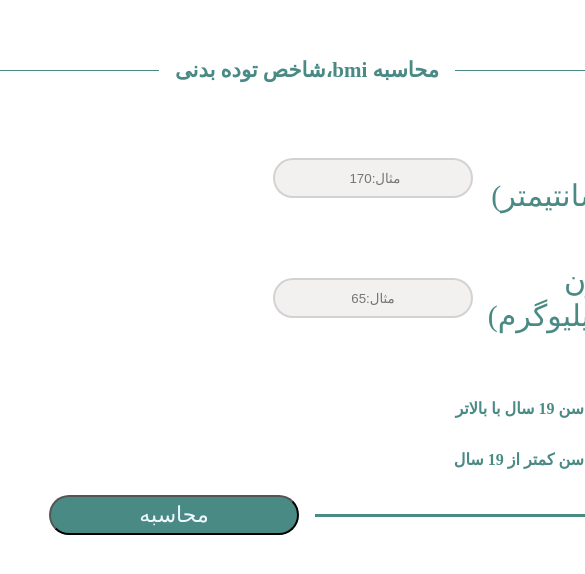
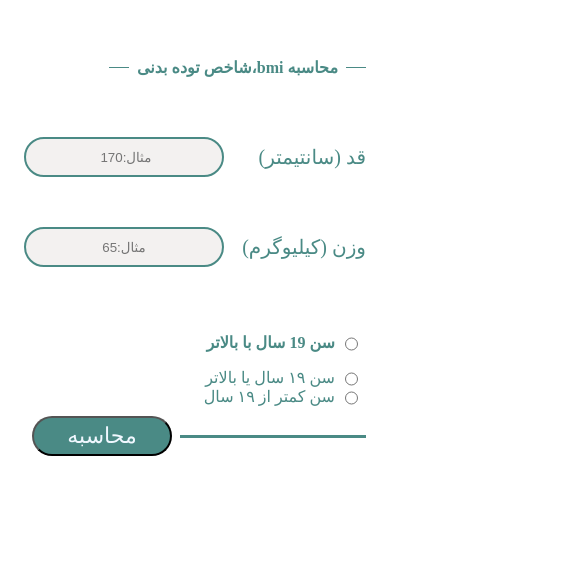
Before and after one commit to amirhoseinheydari18/javvascript-tesk1, a plain HTML site: page index.html in a window 390 px wide. Shown: the top 574 px of the page, 585 px wide, since content can reach past the window. Drawn offline with Linux system fonts and the light colour scheme.

Commit message:
updat tsk

```diff
--- a/app.js
+++ b/app.js
@@ -0,0 +1,35 @@
+
+ let heightInput = document.getElementById("meters");
+let weightInput = document.getElementById("weight");
+
+let button = document.getElementById("botem");
+ let result = document.getElementById("result");
+
+ button.addEventListener("click", function () {
+
+    let height = Number(heightInput.value);
+     let weight = Number(weightInput.value);
+
+     let heightmeter = height / 100;
+
+    const bmi = weight / (heightmeter * heightmeter);
+
+    if (height <= 0 || weight <= 0 || !Number.isFinite(bmi)) {
+         result.innerText = "لطفاً قد و وزن معتبر وارد کنید";
+        return;
+   }
+
+     if (bmi < 18.5) {
+         result.innerText = "وزن شما کم است: " + bmi.toFixed(2);
+    }
+    else if (bmi < 25) {
+        result.innerText = "وزن شما نرمال است: " + bmi.toFixed(2);
+   }
+     else if (bmi < 30) {
+        result.innerText = "شما اضافه وزن دارید: " + bmi.toFixed(2);
+    }
+    else {
+        result.innerText = "شما چاق هستید: " + bmi.toFixed(2);
+    }
+
+ });
--- a/index.html
+++ b/index.html
@@ -39,15 +39,22 @@
                         <p>سن 19 سال با بالاتر </p>
                     </strong>
                 </div>
-                <div id="agg-under19">
-                    <input id="radio" src="radio" type="radio" name="agg">
-                    <strong>
-                        <p>سن کمتر از 19 سال</p>
-                    </strong>
-                </div>
+              <div id="agg-up19">
+    <input id="adult" type="radio" name="age">
+    <label for="adult">سن ۱۹ سال یا بالاتر</label>
+</div>
+
+<div id="agg-under19">
+    <input id="under19" type="radio" name="age">
+    <label for="under19">سن کمتر از ۱۹ سال</label>
+</div>
                 <div id="mohasebe">
-                    <div id="line"></div> <button input id="botem" type="button">محاسبه
+                    <div id="line">
+
+                    </div>
+                     <button input id="botem" type="button">محاسبه
                     </button>
+                     <span id="result"></span>
                 </div>
             </div>
         </div>
@@ -88,7 +95,7 @@
 
 
 
-
+<script src="app.js" defer></script>
 
 
 
--- a/style.css
+++ b/style.css
@@ -1,73 +1,154 @@
-body{
+
+body {
     color: #4a8a85;
 }
-main{ display: flex;justify-content: center;}
-#measuring1 ,#measuring2{
+
+main {
+    display: flex;
+    justify-content: center;
+}
+
+#container {
+    width: 100%;
+    max-width: 450px;
+    margin: 0 auto;
+    padding: 0 16px;
+}
+
+#measuring1,
+#measuring2 {
     margin-bottom: 50px;
     display: flex;
     align-items: center;
-justify-content: space-between;gap: 12px;
+    justify-content: space-between;
+    gap: 12px;
 }
-#weight,#meters{  width: 100%; max-width: 200px; height: 40px;
-text-align: center;color: #c4c4c4ac;    border-radius: 25px; background-color: rgb(243, 241, 240);
-font-size:smaller; font-family: 'Segoe UI', Tahoma, Geneva, Verdana,;
-border: 2px solid;}
-#main-items{
+
+#weight,
+#meters {
+    width: 100%;
+    max-width: 200px;
+    height: 40px;
+    text-align: center;
+    color: #4a8a85;
+    border-radius: 25px;
+    background-color: rgb(243, 241, 240);
+    font-size: smaller;
+    border: 2px solid #4a8a85;
+}
+
+#main-items {
     margin: 0 auto;
 }
-#measuring1 label ,#measuring2 label{
-color: #4a8a85; font-size: 30px;
 
+#measuring1 label,
+#measuring2 label {
+    color: #4a8a85;
+    font-size: 30px;
 }
-#agg-under19 , #agg-up19 {
-display: flex; gap :5px
-;margin-right: 5px;
 
+#agg-under19,
+#agg-up19 {
+    display: flex;
+    gap: 5px;
+    margin-right: 5px;
 }
-#agg-under19 { margin-top: 0px;
-    margin-bottom: 10px ;
+
+#agg-under19 {
+    margin-top: 0;
+    margin-bottom: 10px;
 }
-#botem{
-  background-color:#4a8a85 ; color: aliceblue; font-size: 22px;
-  ; border-radius: 50px; flex: none; width: 250px; height: 40px;
+
+#botem {
+    background-color: #4a8a85;
+    color: aliceblue;
+    font-size: 22px;
+    border-radius: 50px;
+    width: 140px;
+    height: 40px;
+    flex: 0 0 auto;
     cursor: pointer;
 }
-#mohasebe{    display: flex;gap: 16px;flex: 0 0 40px ;flex: 1;width: auto ; align-items: center;
+
+#mohasebe {
+    display: flex;
+    gap: 16px;
+    align-items: center;
+    width: 100%;
 }
-#radio{cursor: pointer;}
-#line1 ,#line2{
-width:120px ;height: 1.5px; background-color:#4a8a85;
+
+#radio {
+    cursor: pointer;
+}
+
+#line1,
+#line2 {
+    width: 120px;
+    height: 1.5px;
+    background-color: #4a8a85;
     flex: 0 0 160px;
 }
-#header{
-  margin-top: 50px;  display: flex; align-items: center;gap: 16px;margin-bottom: 60px;
-}
-#header h1{ margin: 0 ; font-size: 21px;white-space:nowrap;}
-#line{
- height: 3px; background-color:#4a8a85;
-flex: 0 0 300px;
-}
-#container{
-width: 100%;max-width: 450px;margin: 0 auto;
-padding: 0 16px;
 
-}
-*,*::before,*::after{
-box-sizing: border-box;
-
-
-
+#header {
+    margin-top: 50px;
+    display: flex;
+    align-items: center;
+    gap: 16px;
+    margin-bottom: 60px;
 }
 
-@media( max-widght:480px) {
-#header{
+#header h1 {
+    margin: 0;
+    font-size: 21px;
+    white-space: nowrap;
+}
+
+#line {
+    height: 3px;
+    background-color: #4a8a85;
+    flex: 1 1 auto;
+    min-width: 20px;
+}
+
+#result {
+    color: #4a8a85;
+    font-size: 14px;
+    font-weight: bold;
+    white-space: nowrap;
+}
+
+*,
+*::before,
+*::after {
+    box-sizing: border-box;
+}
+
+@media (max-width: 480px) {
+    #header {
         gap: 8px;
+    }
 
+    #header h1 {
+        font-size: 16px;
+        white-space: normal;
     }
-#header h1{
-  font-size: 16px;white-space: normal;
-}
-#lin1,#lin2{
+
+    #line1,
+    #line2 {
         flex: 0 0 20px;
     }
+
+    #measuring1 label,
+    #measuring2 label {
+        font-size: 20px;
     }
+
+    #mohasebe {
+        gap: 8px;
+        flex-wrap: wrap;
+    }
+
+    #result {
+        white-space: normal;
+    }
+}
```
Also changed, not shown: 1 other file. Lines whose indentation alone changed are shown as unchanged.
